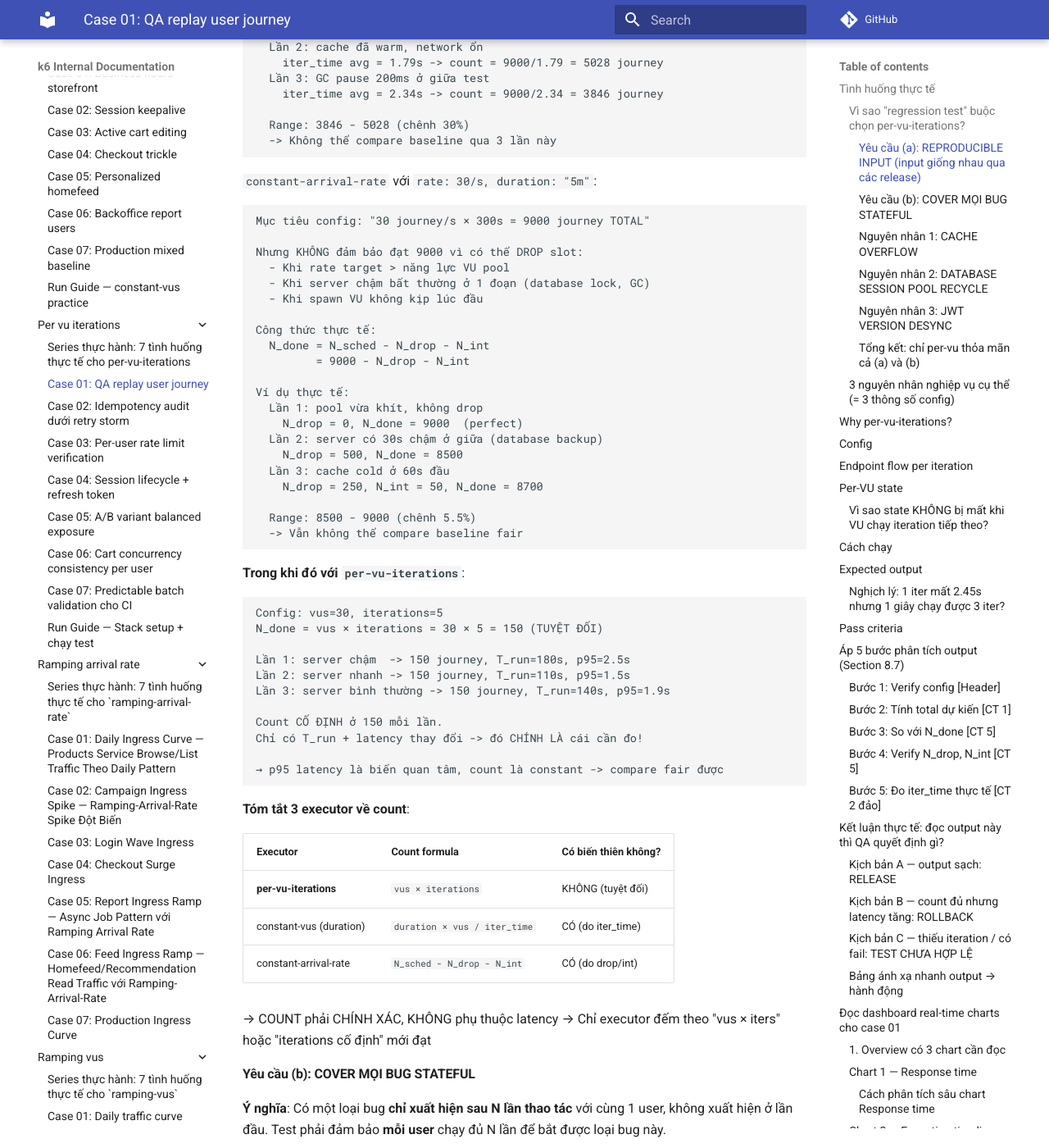
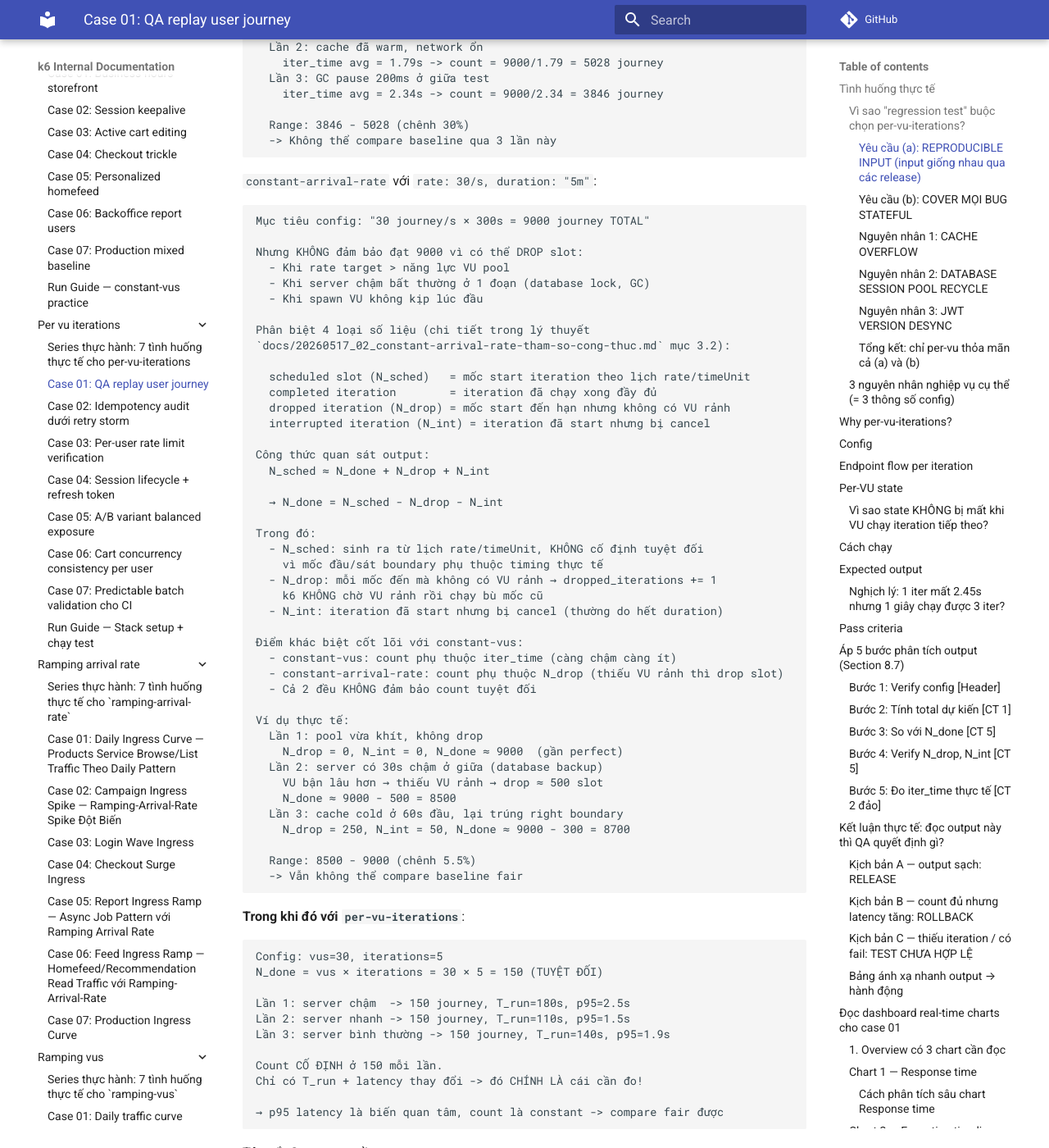
Before and after one commit to meomew-auto/markdown, an MkDocs documentation site: the page built from docs/practice/per-vu-iterations/01_user-journey-replay.md, in a window 1280 px wide and 1400 px high, scrolled down 2898 px. Shown: the whole window at 82% size. Built offline with MkDocs 1.6.1 and Material for MkDocs 9.7.7, drawn with Linux system fonts in a browser that asks for light colours; comment, search, counter and statistics services are not loaded.

Commit message:
Update docs

```diff
--- a/docs/practice/per-vu-iterations/01_user-journey-replay.md
+++ b/docs/practice/per-vu-iterations/01_user-journey-replay.md
@@ -163,17 +163,39 @@ Nhưng KHÔNG đảm bảo đạt 9000 vì có thể DROP slot:
   - Khi server chậm bất thường ở 1 đoạn (database lock, GC)
   - Khi spawn VU không kịp lúc đầu
 
-Công thức thực tế:
-  N_done = N_sched - N_drop - N_int
-         = 9000 - N_drop - N_int
+Phân biệt 4 loại số liệu (chi tiết trong lý thuyết
+`docs/20260517_02_constant-arrival-rate-tham-so-cong-thuc.md` mục 3.2):
+
+  scheduled slot (N_sched)   = mốc start iteration theo lịch rate/timeUnit
+  completed iteration        = iteration đã chạy xong đầy đủ
+  dropped iteration (N_drop) = mốc start đến hạn nhưng không có VU rảnh
+  interrupted iteration (N_int) = iteration đã start nhưng bị cancel
+
+Công thức quan sát output:
+  N_sched ≈ N_done + N_drop + N_int
+
+  → N_done = N_sched - N_drop - N_int
+
+Trong đó:
+  - N_sched: sinh ra từ lịch rate/timeUnit, KHÔNG cố định tuyệt đối
+    vì mốc đầu/sát boundary phụ thuộc timing thực tế
+  - N_drop: mỗi mốc đến mà không có VU rảnh → dropped_iterations += 1
+    k6 KHÔNG chờ VU rảnh rồi chạy bù mốc cũ
+  - N_int: iteration đã start nhưng bị cancel (thường do hết duration)
+
+Điểm khác biệt cốt lõi với constant-vus:
+  - constant-vus: count phụ thuộc iter_time (càng chậm càng ít)
+  - constant-arrival-rate: count phụ thuộc N_drop (thiếu VU rảnh thì drop slot)
+  - Cả 2 đều KHÔNG đảm bảo count tuyệt đối
 
 Ví dụ thực tế:
   Lần 1: pool vừa khít, không drop
-    N_drop = 0, N_done = 9000  (perfect)
+    N_drop = 0, N_int = 0, N_done ≈ 9000  (gần perfect)
   Lần 2: server có 30s chậm ở giữa (database backup)
-    N_drop = 500, N_done = 8500
-  Lần 3: cache cold ở 60s đầu
-    N_drop = 250, N_int = 50, N_done = 8700
+    VU bận lâu hơn → thiếu VU rảnh → drop ≈ 500 slot
+    N_done ≈ 9000 - 500 = 8500
+  Lần 3: cache cold ở 60s đầu, lại trúng right boundary
+    N_drop = 250, N_int = 50, N_done ≈ 9000 - 300 = 8700
 
   Range: 8500 - 9000 (chênh 5.5%)
   -> Vẫn không thể compare baseline fair
```
